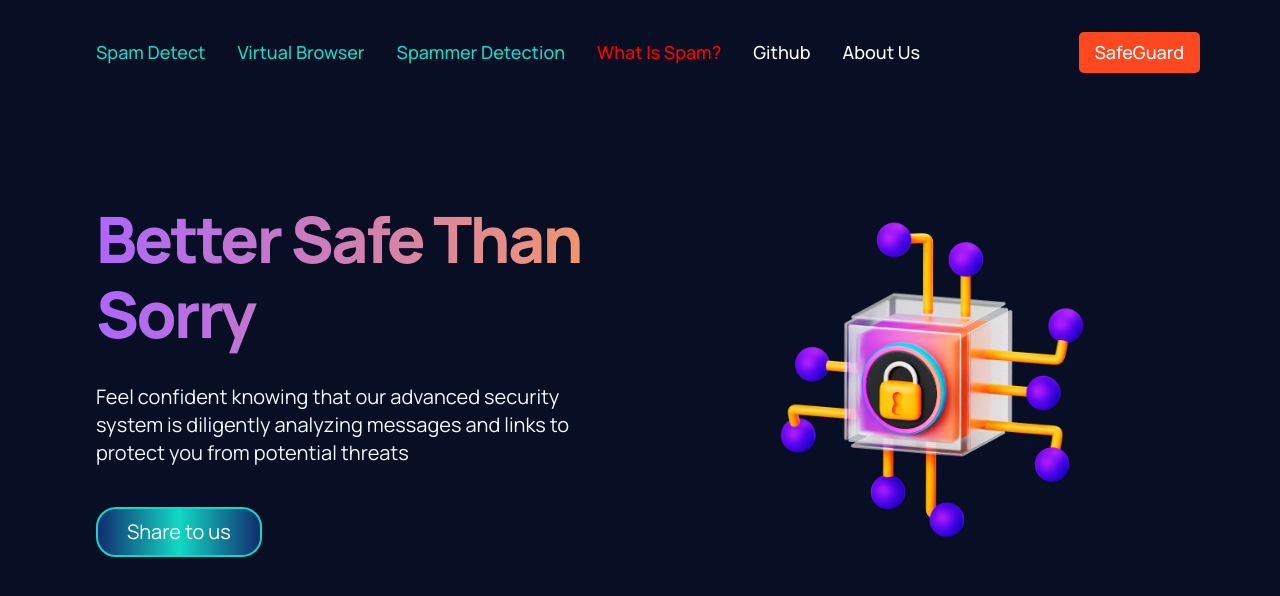
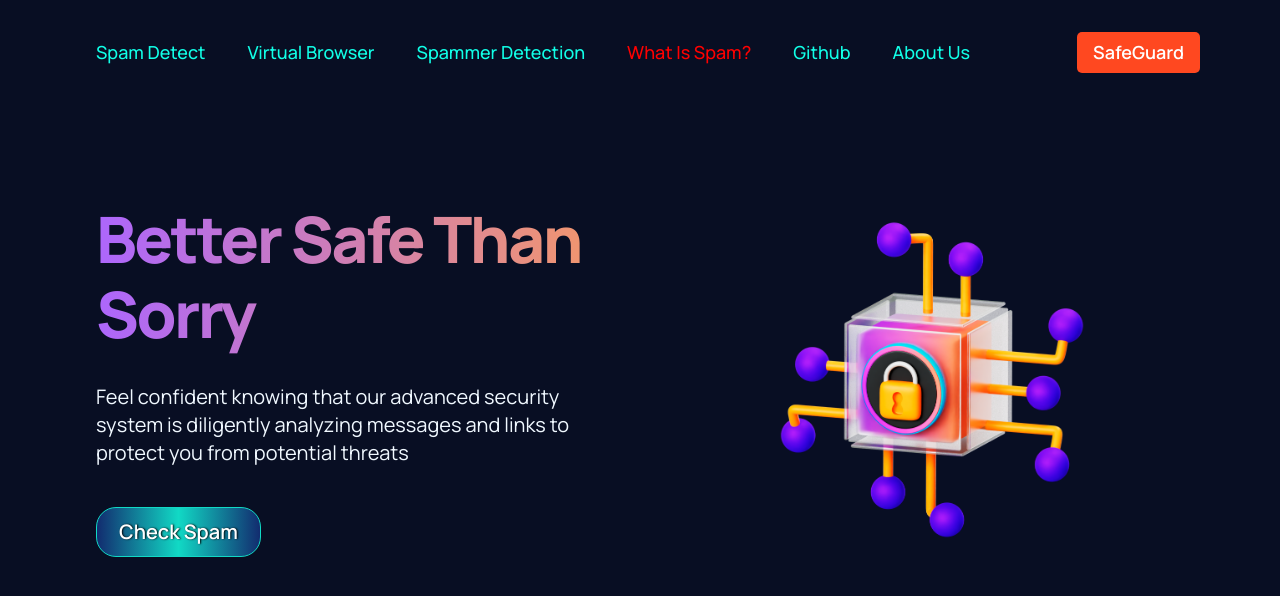
Before and after one commit to Yashashwi0708/we4Devs, a React (Vite) app in the folder Frontend/: page / in a window 1280 px wide. Shown: the top 596 px of the page. Built offline with nearby package versions, Linux system fonts and the light colour scheme.

Commit message:
css changes

```diff
--- a/Frontend/src/Components/Navbar.jsx
+++ b/Frontend/src/Components/Navbar.jsx
@@ -30,8 +30,9 @@ const Navbar = () => {
             <p>Spammer Detection</p>
           </Link>
           <p style={{color:"red"}}>What is Spam?</p>
-          <p><a href="https://github.com/Yashashwi0708/we4Devs" className='hover'>Github</a></p>
-          <p><a href="" className='hover'>About Us</a></p>
+          <a href="https://github.com/Yashashwi0708/we4Devs" className='hover'><p>Github</p></a>
+          <p>About Us</p>
+          {/* <p><a href="" className='hover'>About Us</a></p> */}
 
 
         </div>
@@ -43,7 +44,7 @@ const Navbar = () => {
       ) : (
         <div className="gpt3__navbar-sign">
           <Link to={'/'}>
-            <button className='m-1' type="button">SafeGuard</button>
+            <button className='m-1' type="button" style={{fontWeight:'600'}}>SafeGuard</button>
           </Link>
           {/* <Link to={'signup'}>
             <button className='m-1' type="button">Sign up</button>
--- a/Frontend/src/Components/navbar.css
+++ b/Frontend/src/Components/navbar.css
@@ -25,6 +25,7 @@
 .gpt3__navbar-links_container {
     display: flex;
     flex-direction: row;
+    gap: 10px;
 }
 .gpt3__navbar-sign {
     display: flex;
@@ -140,7 +141,7 @@
     color: white;
 }
 .gpt3__navbar-links_container p{
-    color: #11D9C5;
+    color: #11ffe7;
 }
 .gpt3__navbar-menu_container a:hover{
     transform: scale(1.1);
@@ -149,5 +150,8 @@
     transition: transform .2s;
 }
 .hover:hover{
-    transform: scale(1.2);
+    transform: scale(1.1);
+    background-color: #11ffe734;
+    border-radius: 15px;
+    transition: 0.2s;
 }
--- a/Frontend/src/Screens/Home/Home.jsx
+++ b/Frontend/src/Screens/Home/Home.jsx
@@ -13,7 +13,7 @@ const Home = () => {
             <p className="text2">Feel confident knowing that our advanced security system is diligently analyzing messages and links to protect you from potential threats</p>
             <div className="gpt3__header-content__input">
             {/* <Link to={'/checkspam'}> */}
-              <button type="button">Share to us</button>
+              <button type="button">Check Spam</button>
             </div>
           </div>
 
--- a/Frontend/src/Screens/Home/home.css
+++ b/Frontend/src/Screens/Home/home.css
@@ -84,11 +84,12 @@
     width: 20%;
     min-height: 50px;
     font-family: var(--font-family);
-    font-weight: 400;
-    font-size: 20px;
+    font-weight: 600;
+    text-shadow: 1px 0px 2px black;
+    font-size: 1.25rem;
     line-height: 28px;
     background: linear-gradient(to right,#122C6F, #11D9C5, #122C6F);
-    border: 2px solid #11D9C5;
+    border: 1px solid #11D9C5;
     padding: 0 1rem;
     color: #fff;
     cursor: pointer;
--- a/Frontend/src/Screens/SpamCheck/SpamCheck.jsx
+++ b/Frontend/src/Screens/SpamCheck/SpamCheck.jsx
@@ -39,7 +39,7 @@ const SpamCheck = () => {
                                 <p className='text2'>Feel confident knowing that our advanced security system is diligently analyzing messages and links to protect you from potential threats</p>
                                 <textarea className='glass2' type="text" placeholder="Enter the text here" onChange={handleText} />
                                 <div className="gpt3__header-content__input">
-                                    <button type="button" onClick={handleClick}>Share to us</button>
+                                    <button type="button" onClick={handleClick} style={{fontSize:"1.35rem"}}>Submit</button>
                                 </div>
                             </div>
 
--- a/Frontend/src/Screens/SpamCheck/SpamNumCheck.jsx
+++ b/Frontend/src/Screens/SpamCheck/SpamNumCheck.jsx
@@ -3,19 +3,20 @@ import spamCheck from '../../../Assets/spamCheck.png';
 
 const SpamNumCheck = () => {
     const [number, setNumber] = useState('');
-    const [res, setRes] = useState({}); // will be an object with detail of number
-    const handleSubmit = () => {
-        fetch('10.40.11.12:3000/checkSpam', {
-            method: 'POST',
+
+    const handleSubmit = async () => {
+        await fetch(`http://10.40.11.12:3000/getInfo/${number}`, {
+            method: 'GET',
             headers: {
                 'Content-Type': 'application/json'
             },
-            body: JSON.stringify({ number: number })
-        }).then(res => res.json())
+        }).then(res => {
+            console.log(res.json())
+        })
     }
+
     const handleChange = (e) => {
         setNumber(e.target.value);
-        console.log(number);
     }
 
     return (
--- a/Frontend/src/Screens/SpamCheck/spamcheck.css
+++ b/Frontend/src/Screens/SpamCheck/spamcheck.css
@@ -40,11 +40,12 @@
     width: 50%;
     min-height: 50px;
     font-family: var(--font-family);
-    font-weight: 400;
-    font-size: 20px;
+    font-weight: 600;
+    text-shadow: 1px 0px 2px black;
+    font-size: 1.35rem;
     line-height: 28px;
     background: linear-gradient(to right,#122C6F, #11D9C5, #122C6F);
-    border: 2px solid #11D9C5;
+    border: 1px solid #11D9C5;
     padding: 0 1rem;
     color: #fff;
     cursor: pointer;
```
